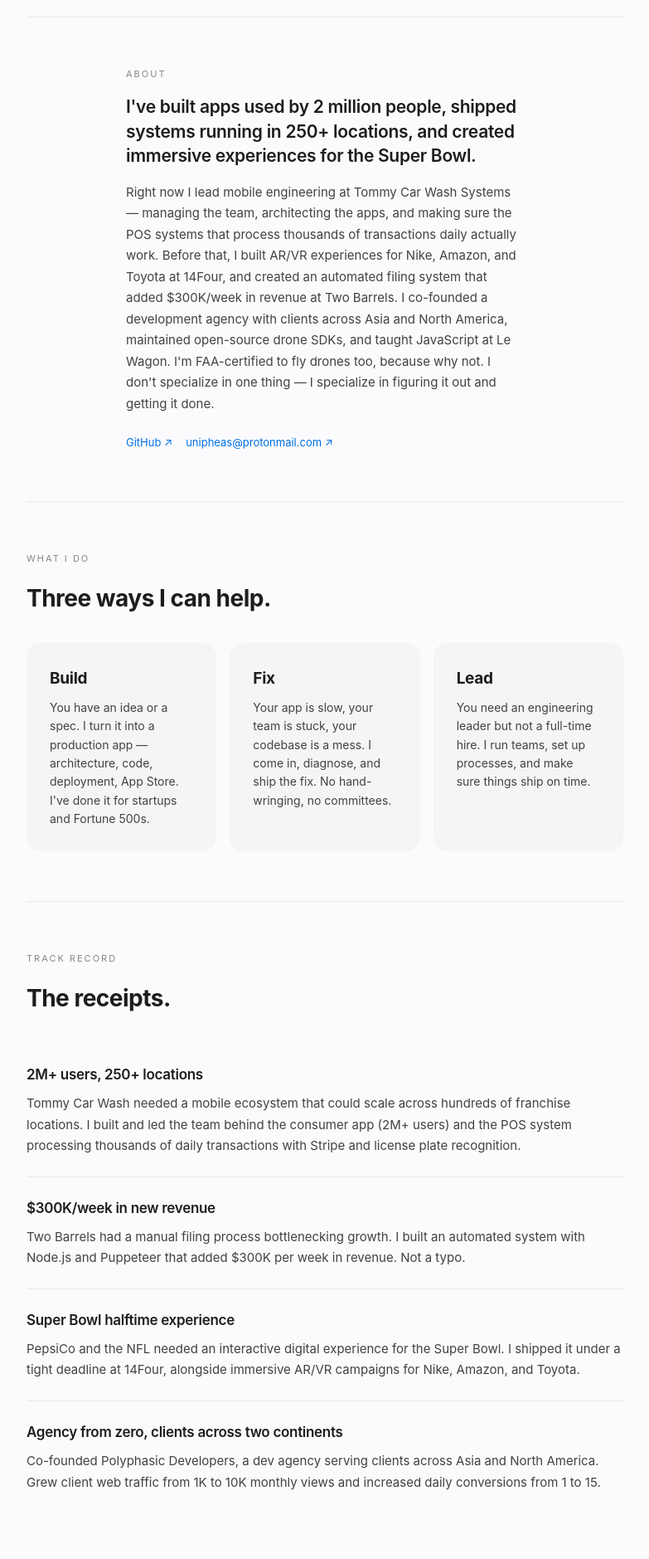
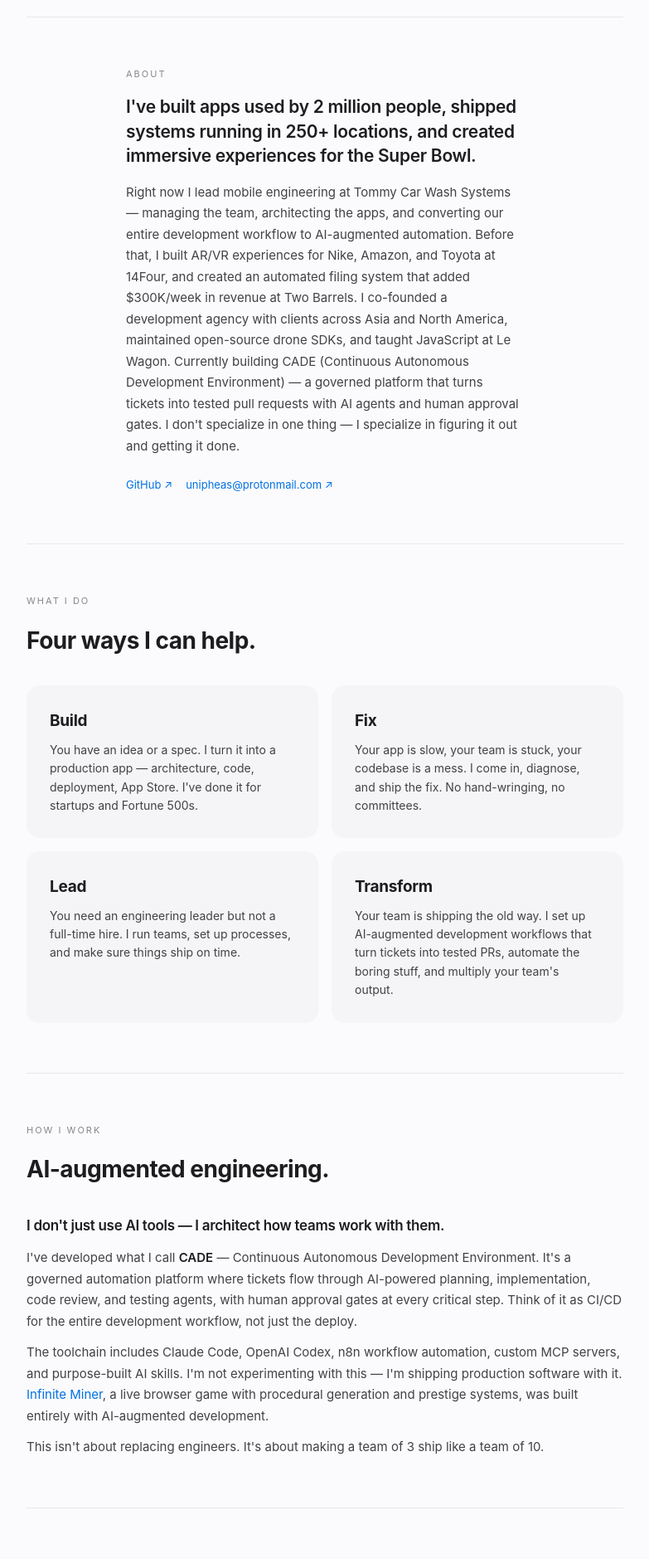
Before and after one commit to unipheas/unipheas.github.io, a PHP site: page / in a window 1280 px wide. Shown: the part 520-2399 px from the top of the page at 83% size, without its empty margins (248-1031 px from the left). Run offline with PHP 8.4, Linux system fonts and the light colour scheme.

Commit message:
feat: add AI-augmented engineering section and Transform service lane
- New "How I Work" section explaining CADE (Continuous Autonomous
  Development Environment) and the AI-augmented toolchain
- Added 4th service lane "Transform" for AI workflow consulting
- New proof story: Infinite Miner as AI-built shipped product
- Updated about bio to reference CADE and AI workflow conversion
- Services grid now 2x2 layout for 4 cards

Co-Authored-By: Claude Opus 4.6 <noreply@anthropic.com>

```diff
--- a/css/style.css
+++ b/css/style.css
@@ -451,7 +451,7 @@ img {
 /* --- Services --- */
 .services-grid {
   display: grid;
-  grid-template-columns: 1fr 1fr 1fr;
+  grid-template-columns: 1fr 1fr;
   gap: 16px;
 }
 
@@ -473,6 +473,31 @@ img {
   font-size: 14px;
   color: var(--color-secondary);
   line-height: 1.6;
+}
+
+/* --- How I Work / Approach --- */
+.approach-lead {
+  font-size: 17px;
+  font-weight: 600;
+  letter-spacing: -0.3px;
+  color: var(--color-primary);
+  margin-bottom: 12px;
+}
+
+.approach-body {
+  font-size: 15px;
+  color: var(--color-secondary);
+  line-height: 1.7;
+  margin-bottom: 12px;
+}
+
+.approach-body:last-child {
+  margin-bottom: 0;
+}
+
+.approach-body strong {
+  color: var(--color-primary);
+  font-weight: 600;
 }
 
 /* --- Proof Stories --- */
--- a/index.html
+++ b/index.html
@@ -4,7 +4,7 @@
   <meta charset="utf-8">
   <meta name="viewport" content="width=device-width, initial-scale=1">
   <title>Brian Phillips — I Build, Fix, and Lead Engineering Teams</title>
-  <meta name="description" content="15 years shipping production systems for Nike, Amazon, Toyota, and PepsiCo. Apps with 2M+ users. I build what's missing, fix what's broken, and lead teams that deliver.">
+  <meta name="description" content="15 years shipping for Nike, Amazon, Toyota, and PepsiCo. Apps with 2M+ users. I build, fix, lead, and transform teams with AI-augmented development workflows.">
 
   <!-- Open Graph -->
   <meta property="og:title" content="Brian Phillips — Your App Is Stuck. I Unstick It.">
@@ -69,7 +69,7 @@
         <p class="section-label">About</p>
         <h2 class="subheading about-lead">I've built apps used by 2 million people, shipped systems running in 250+ locations, and created immersive experiences for the Super Bowl.</h2>
         <p class="about-bio">
-          Right now I lead mobile engineering at Tommy Car Wash Systems — managing the team, architecting the apps, and making sure the POS systems that process thousands of transactions daily actually work. Before that, I built AR/VR experiences for Nike, Amazon, and Toyota at 14Four, and created an automated filing system that added $300K/week in revenue at Two Barrels. I co-founded a development agency with clients across Asia and North America, maintained open-source drone SDKs, and taught JavaScript at Le Wagon. I'm FAA-certified to fly drones too, because why not. I don't specialize in one thing — I specialize in figuring it out and getting it done.
+          Right now I lead mobile engineering at Tommy Car Wash Systems — managing the team, architecting the apps, and converting our entire development workflow to AI-augmented automation. Before that, I built AR/VR experiences for Nike, Amazon, and Toyota at 14Four, and created an automated filing system that added $300K/week in revenue at Two Barrels. I co-founded a development agency with clients across Asia and North America, maintained open-source drone SDKs, and taught JavaScript at Le Wagon. Currently building CADE (Continuous Autonomous Development Environment) — a governed platform that turns tickets into tested pull requests with AI agents and human approval gates. I don't specialize in one thing — I specialize in figuring it out and getting it done.
         </p>
         <div class="about-links">
           <a href="https://github.com/unipheas" target="_blank" rel="noopener noreferrer">GitHub &#8599;</a>
@@ -84,7 +84,7 @@
     <section id="services" class="section" aria-label="Services">
       <div class="container">
         <p class="section-label">What I Do</p>
-        <h2 class="section-title">Three ways I can help.</h2>
+        <h2 class="section-title">Four ways I can help.</h2>
 
         <div class="services-grid">
           <div class="service-card animate-on-scroll">
@@ -99,6 +99,33 @@
             <h3 class="service-title">Lead</h3>
             <p class="service-description">You need an engineering leader but not a full-time hire. I run teams, set up processes, and make sure things ship on time.</p>
           </div>
+          <div class="service-card animate-on-scroll">
+            <h3 class="service-title">Transform</h3>
+            <p class="service-description">Your team is shipping the old way. I set up AI-augmented development workflows that turn tickets into tested PRs, automate the boring stuff, and multiply your team's output.</p>
+          </div>
+        </div>
+      </div>
+    </section>
+
+    <div class="divider"></div>
+
+    <!-- How I Work -->
+    <section id="approach" class="section" aria-label="How I Work">
+      <div class="container">
+        <p class="section-label">How I Work</p>
+        <h2 class="section-title">AI-augmented engineering.</h2>
+
+        <div class="approach-content animate-on-scroll">
+          <p class="approach-lead">I don't just use AI tools — I architect how teams work with them.</p>
+          <p class="approach-body">
+            I've developed what I call <strong>CADE</strong> — Continuous Autonomous Development Environment. It's a governed automation platform where tickets flow through AI-powered planning, implementation, code review, and testing agents, with human approval gates at every critical step. Think of it as CI/CD for the entire development workflow, not just the deploy.
+          </p>
+          <p class="approach-body">
+            The toolchain includes Claude Code, OpenAI Codex, n8n workflow automation, custom MCP servers, and purpose-built AI skills. I'm not experimenting with this — I'm shipping production software with it. <a href="https://infiniteminer.com" target="_blank" rel="noopener noreferrer">Infinite Miner</a>, a live browser game with procedural generation and prestige systems, was built entirely with AI-augmented development.
+          </p>
+          <p class="approach-body">
+            This isn't about replacing engineers. It's about making a team of 3 ship like a team of 10.
+          </p>
         </div>
       </div>
     </section>
@@ -124,6 +151,11 @@
         <div class="proof-story animate-on-scroll">
           <h3 class="proof-headline">Super Bowl halftime experience</h3>
           <p class="proof-body">PepsiCo and the NFL needed an interactive digital experience for the Super Bowl. I shipped it under a tight deadline at 14Four, alongside immersive AR/VR campaigns for Nike, Amazon, and Toyota.</p>
+        </div>
+
+        <div class="proof-story animate-on-scroll">
+          <h3 class="proof-headline">Entire product built with AI-augmented development</h3>
+          <p class="proof-body"><a href="https://infiniteminer.com" target="_blank" rel="noopener noreferrer">Infinite Miner</a> is a live browser game with procedural generation and prestige systems — built entirely using AI-augmented workflows. Not a demo. A shipped, playable product that proves the approach works end-to-end.</p>
         </div>
 
         <div class="proof-story animate-on-scroll">
```
